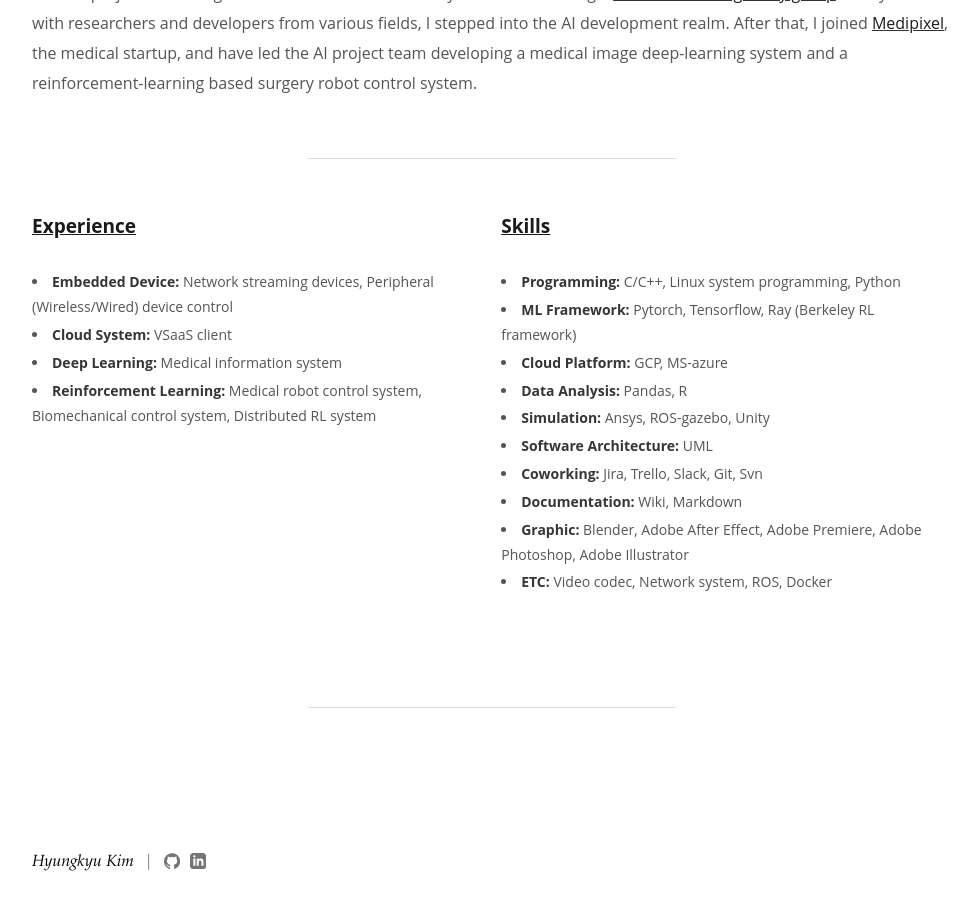
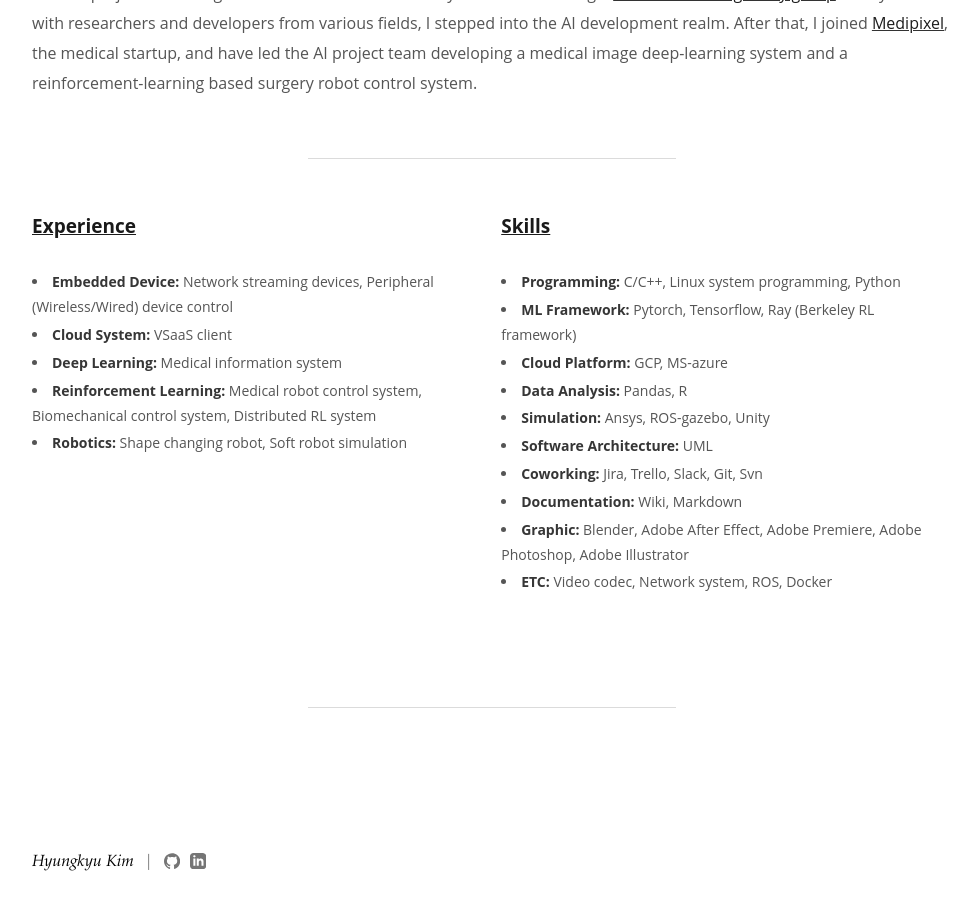
Before and after one commit to HyungKyu-Kim/HyungKyu-Kim.github.io, a Jekyll site: the page built from index.md, in a window 1280 px wide and 900 px high, scrolled down 1486 px. Shown: the whole window, without its empty margins (148-1126 px from the left). Built offline with Jekyll 4.4.1, drawn with Linux system fonts in a browser that asks for light colours.

Commit message:
Update index.md

```diff
--- a/index.md
+++ b/index.md
@@ -31,6 +31,7 @@ After that, I joined [Medipixel](/portfolio#Medipixel), the medical startup, and
         <li><strong>Cloud System:</strong> VSaaS client</li>
         <li><strong>Deep Learning:</strong> Medical information system</li>
         <li><strong>Reinforcement Learning:</strong> Medical robot control system, Biomechanical control system, Distributed RL system</li>
+        <li><strong>Robotics:</strong> Shape changing robot, Soft robot simulation </li>
     </div>
     <div class="profile__right">
         <div class="private_info">Skills</div>
```
